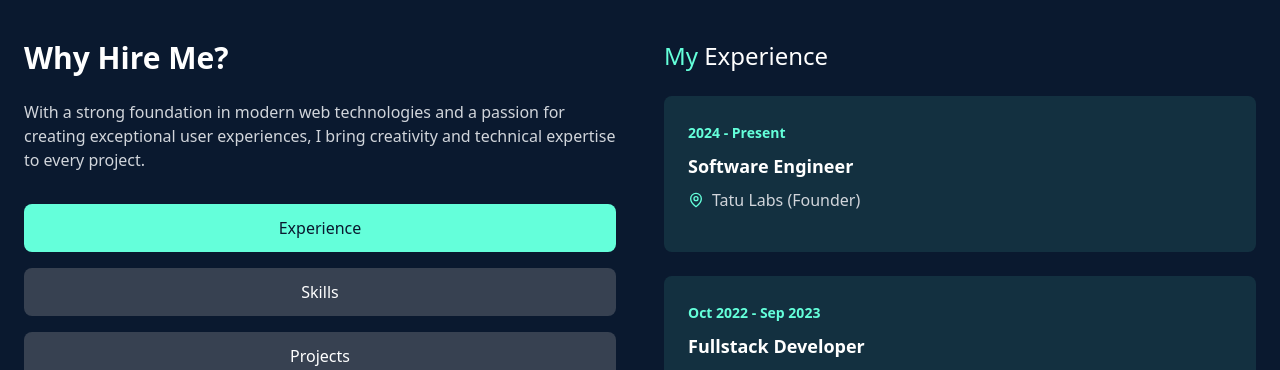
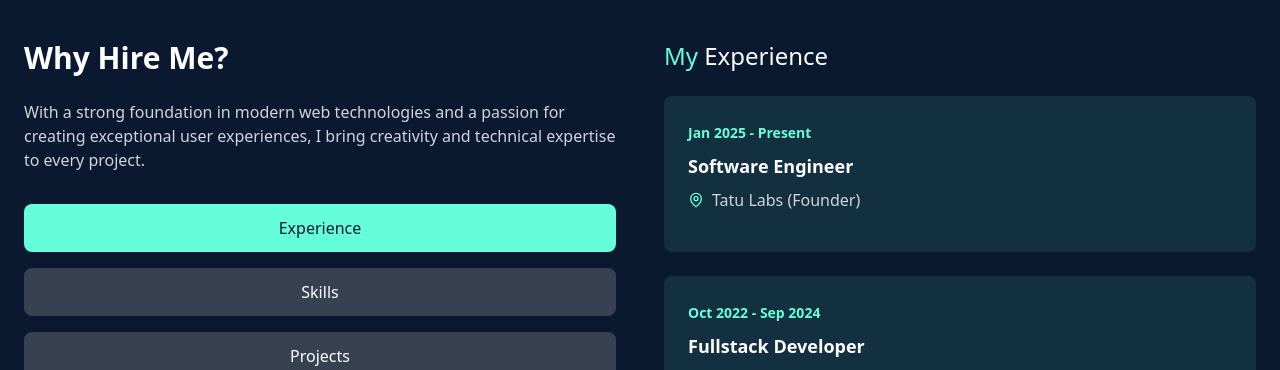
Before and after one commit to Blackscure/portifolio-25, a React (Vite) app: page / in a window 1280 px wide. Shown: the part 840-1210 px from the top of the page. Built offline with nearby package versions, Linux system fonts and the light colour scheme.

Commit message:
Update About.tsx

```diff
--- a/src/components/About/About.tsx
+++ b/src/components/About/About.tsx
@@ -8,7 +8,7 @@ const About = () => {
 
   const experiences = [
     {
-      period: '2024 - Present',
+      period: 'Jan 2025 - Present',
       title: 'Software Engineer',
       location: 'Tatu Labs (Founder)',
 
@@ -16,7 +16,7 @@ const About = () => {
 
 
     {
-      period: 'Oct 2022 - Sep  2023',
+      period: 'Oct 2022 - Sep 2024',
       title: 'Fullstack Developer',
       location: 'View Tech Ltd',
 
```
